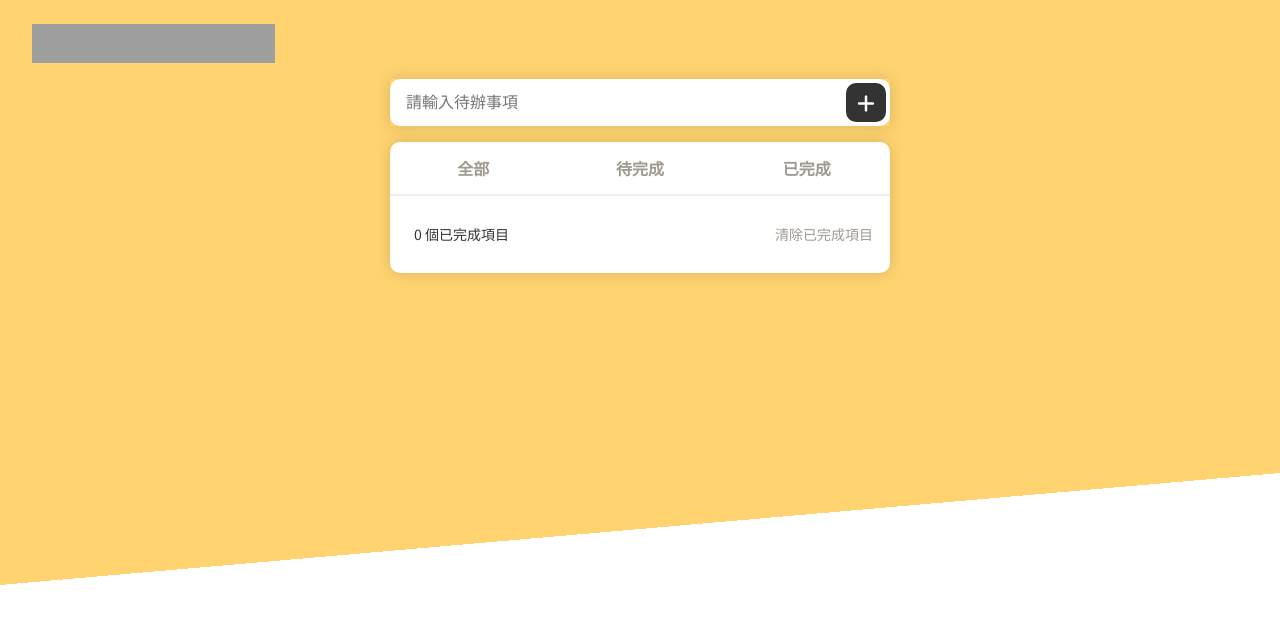
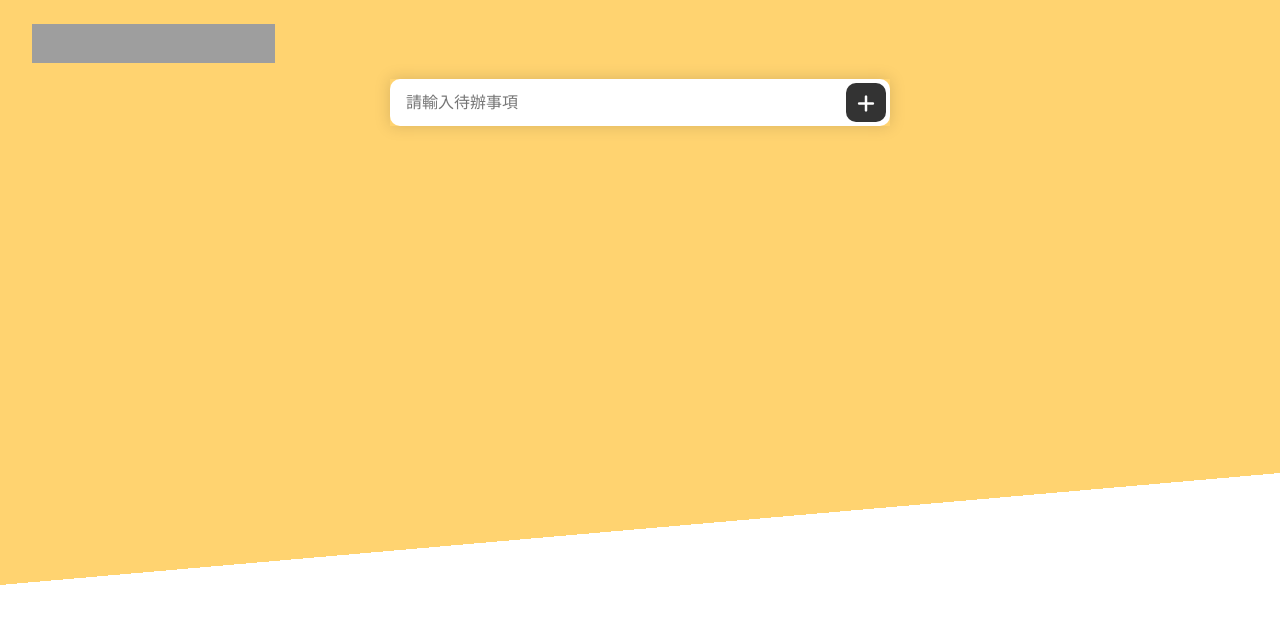
Before and after one commit to huanmingchang/react-todolist, a React (Create React App) app: page / in a window 1280 px wide. Shown: the top 624 px of the page. Built offline with nearby package versions, Linux system fonts and the light colour scheme; grey boxes are pictures that could not be loaded.

Commit message:
feat: add display none condition

```diff
--- a/src/App.js
+++ b/src/App.js
@@ -154,7 +154,12 @@
               setNewTodo={setNewTodo}
               setTodos={setTodos}
             />
-            <div className='todoList_list'>
+            <div
+              className='todoList_list'
+              style={
+                todos.length === 0 ? { display: 'none' } : { display: 'block' }
+              }
+            >
               <ul className='todoList_tab'>
                 <li>
                   <a
```
